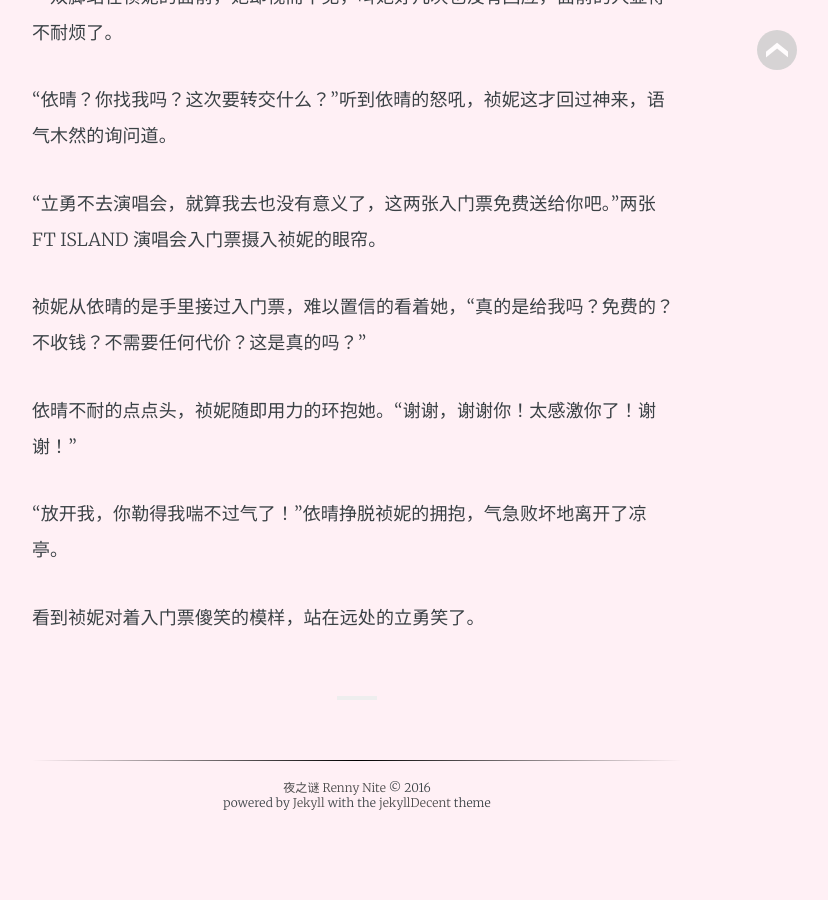
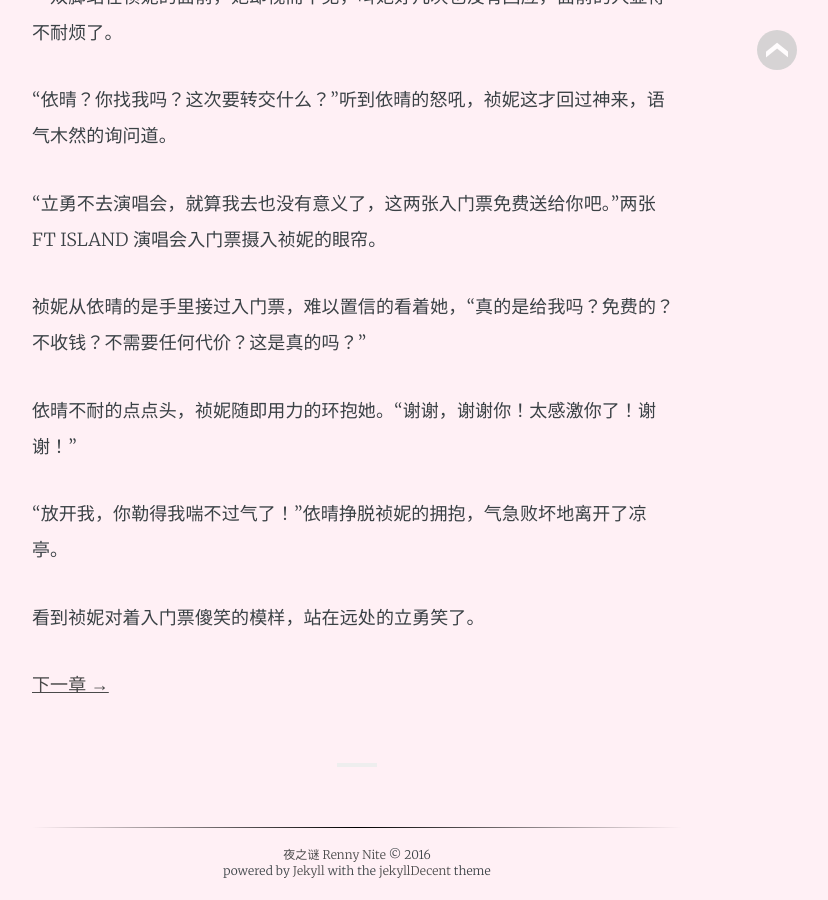
Before and after one commit to RennyNite0924/RennyNite0924.github.io, a Jekyll site: the page built from _posts/2014-05-11-the-sins-of-love-07.md, in a window 1280 px wide and 900 px high, scrolled down 1313 px. Shown: the whole window, without its empty margins (283-1111 px from the left). Built offline with Jekyll 4.4.1, drawn with Linux system fonts in a browser that asks for light colours; nearby versions of some CDN libraries; some web fonts are replaced; before the commit the page ends 2145 px from its top, so only the background shows below that.

Commit message:
Creating link to next chapter (07 to 08)

```diff
--- a/_posts/2014-05-11-the-sins-of-love-07.md
+++ b/_posts/2014-05-11-the-sins-of-love-07.md
@@ -33,3 +33,5 @@
 “放开我，你勒得我喘不过气了！”依晴挣脱祯妮的拥抱，气急败坏地离开了凉亭。
 
 看到祯妮对着入门票傻笑的模样，站在远处的立勇笑了。
+
+[下一章 →](/novels/2014/05/12/the-sins-of-love-08.html)
```
